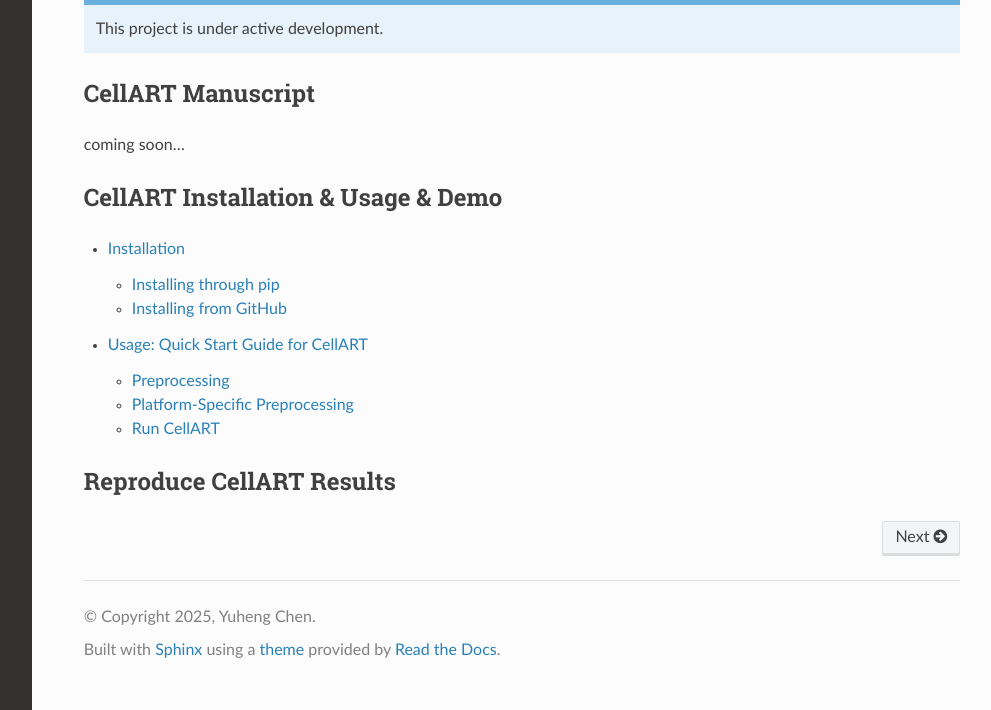
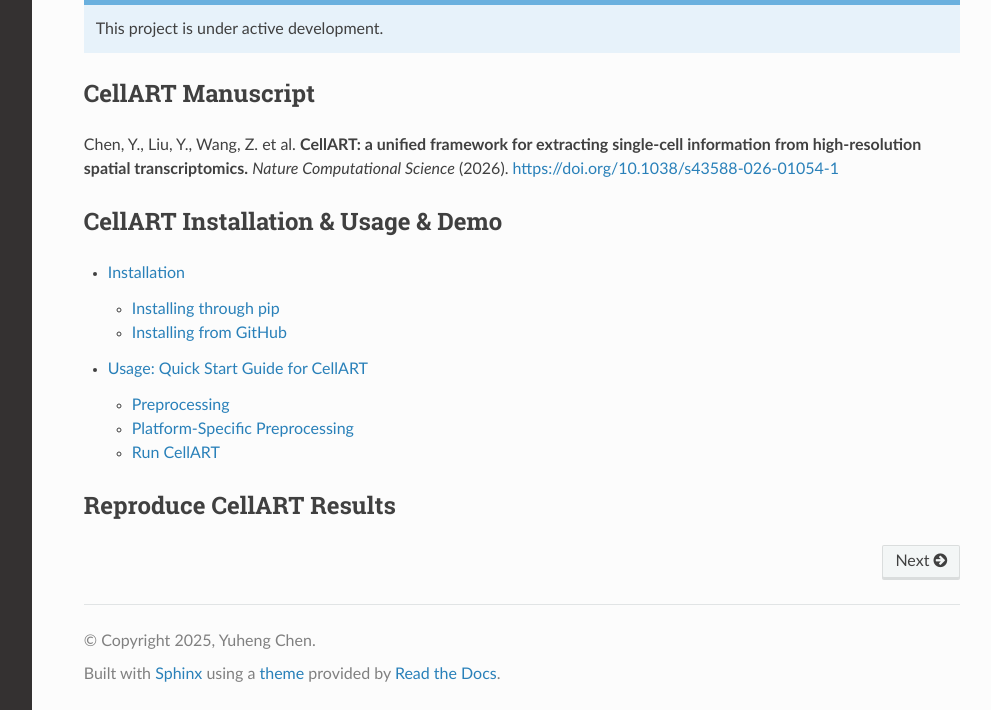
Before and after one commit to YangLabHKUST/CellART, a Sphinx documentation site: the page built from docs/source/index.rst, in a window 1280 px wide and 900 px high, scrolled down 738 px, cut to the strip 190-900 px from the top of the window. Shown: the whole strip, without its empty margins (268-1259 px from the left). Built offline with Sphinx 7.4.7 and the Read the Docs theme 3.1.0, drawn with Linux system fonts in a browser that asks for light colours; pages that are not in the unit, such as notebooks, are missing from menus.

Commit message:
Update manuscript reference in index.rst

```diff
--- a/docs/source/index.rst
+++ b/docs/source/index.rst
@@ -17,7 +17,7 @@ spatial transcriptomics, staining images, and scRNA-seq references, to perform s
 CellART Manuscript
 ------------------
 
-coming soon...
+Chen, Y., Liu, Y., Wang, Z. et al. **CellART: a unified framework for extracting single-cell information from high-resolution spatial transcriptomics.** *Nature Computational Science* (2026). https://doi.org/10.1038/s43588-026-01054-1
 
 CellART Installation & Usage & Demo
 ------------------
```
